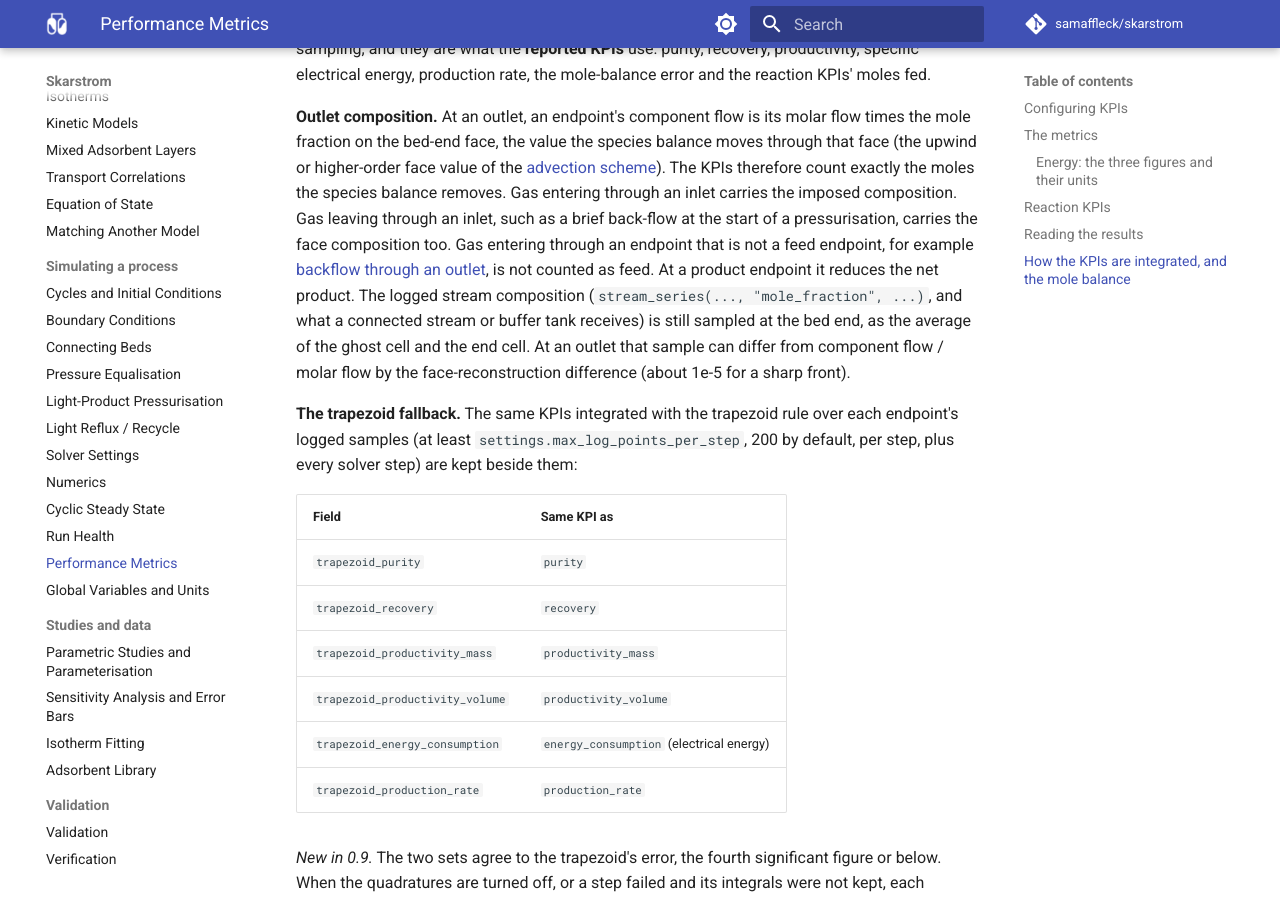
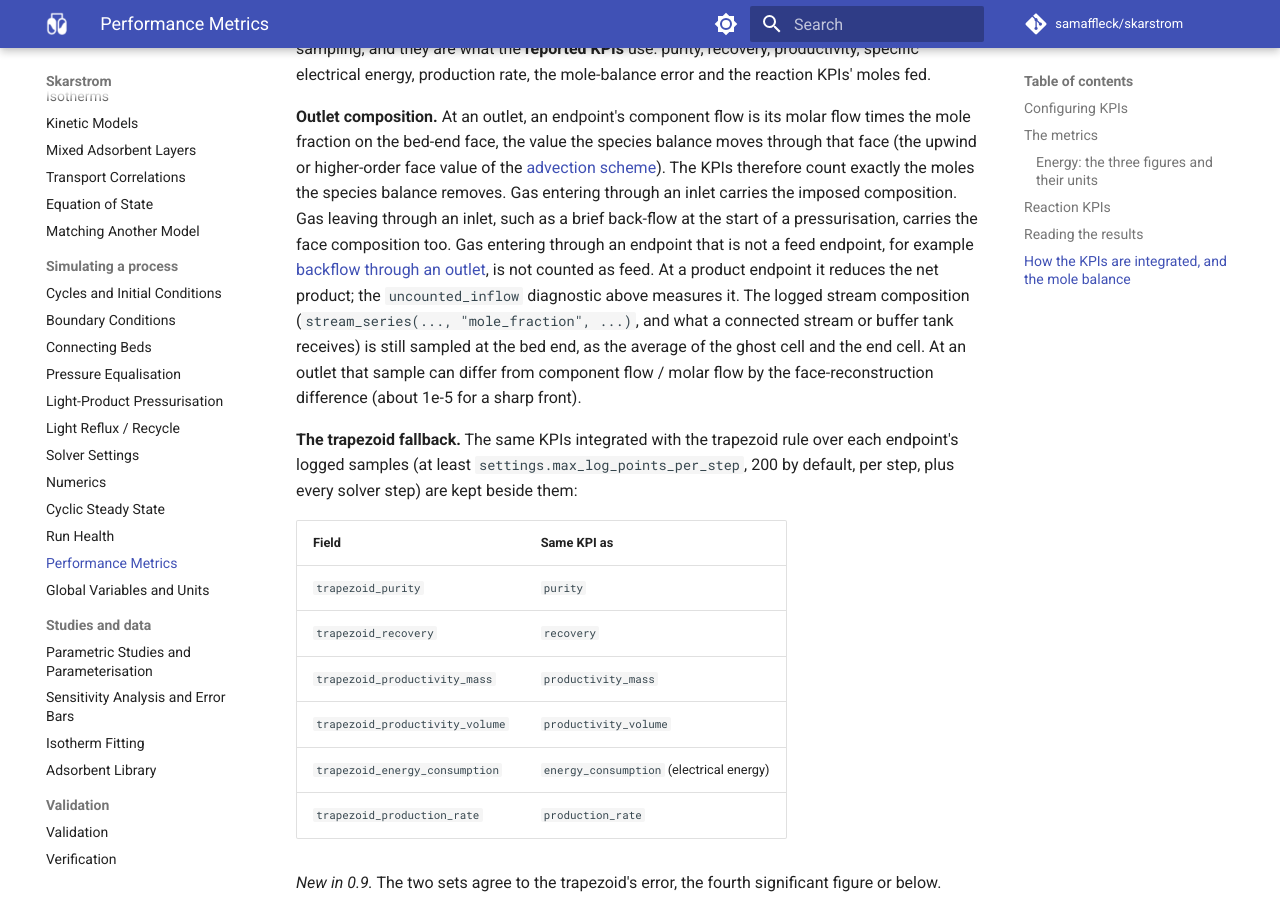
Before and after one commit to samaffleck/skarstrom, an MkDocs documentation site: the page built from docs/performance-metrics.md, in a window 1280 px wide and 900 px high, scrolled down 7359 px. Built offline with MkDocs 1.6.1 and Material for MkDocs 9.7.7, drawn with Linux system fonts in a browser that asks for light colours; comment, search, counter and statistics services are not loaded.

Commit message:
docs: point the backflow note at the uncounted_inflow diagnostic
Co-Authored-By: Claude Opus 5.5 <noreply@anthropic.com>
Claude-Session: https://claude.ai/code/session_01LRbL7V86JZUNShtL1mjpTK
Signed-off-by: Claude <noreply@anthropic.com>

```diff
--- a/docs/performance-metrics.md
+++ b/docs/performance-metrics.md
@@ -167,7 +167,7 @@ In C++ the same numbers come from `adsim::Simulation::KPIs` (adsim/simulation.h)
 
 The time integrals behind the KPIs (each endpoint's molar flow in and out per component, and its pump or compressor power) are integrated by the solver as **quadrature states** alongside the solution (IDAS `IDAQuadInit`). At every solver step it evaluates what the stream log records for each endpoint (and the flow-weighted temperature a buffer tank uses) and the species flux through the two bed faces, and integrates them with the integrator's own BDF formulas. Each step starts the integrals from zero. These integrals carry the integrator's accuracy, not the log's sampling, and they are what the **reported KPIs** use: purity, recovery, productivity, specific electrical energy, production rate, the mole-balance error and the reaction KPIs' moles fed.
 
-**Outlet composition.** At an outlet, an endpoint's component flow is its molar flow times the mole fraction on the bed-end face, the value the species balance moves through that face (the upwind or higher-order face value of the [advection scheme](numerics.md)). The KPIs therefore count exactly the moles the species balance removes. Gas entering through an inlet carries the imposed composition. Gas leaving through an inlet, such as a brief back-flow at the start of a pressurisation, carries the face composition too. Gas entering through an endpoint that is not a feed endpoint, for example [backflow through an outlet](boundary-conditions.md#backflow-through-an-outlet), is not counted as feed. At a product endpoint it reduces the net product. The logged stream composition (`stream_series(..., "mole_fraction", ...)`, and what a connected stream or buffer tank receives) is still sampled at the bed end, as the average of the ghost cell and the end cell. At an outlet that sample can differ from component flow / molar flow by the face-reconstruction difference (about 1e-5 for a sharp front).
+**Outlet composition.** At an outlet, an endpoint's component flow is its molar flow times the mole fraction on the bed-end face, the value the species balance moves through that face (the upwind or higher-order face value of the [advection scheme](numerics.md)). The KPIs therefore count exactly the moles the species balance removes. Gas entering through an inlet carries the imposed composition. Gas leaving through an inlet, such as a brief back-flow at the start of a pressurisation, carries the face composition too. Gas entering through an endpoint that is not a feed endpoint, for example [backflow through an outlet](boundary-conditions.md#backflow-through-an-outlet), is not counted as feed. At a product endpoint it reduces the net product; the `uncounted_inflow` diagnostic above measures it. The logged stream composition (`stream_series(..., "mole_fraction", ...)`, and what a connected stream or buffer tank receives) is still sampled at the bed end, as the average of the ghost cell and the end cell. At an outlet that sample can differ from component flow / molar flow by the face-reconstruction difference (about 1e-5 for a sharp front).
 
 **The trapezoid fallback.** The same KPIs integrated with the trapezoid rule over each endpoint's logged samples (at least `settings.max_log_points_per_step`, 200 by default, per step, plus every solver step) are kept beside them:
 
```
